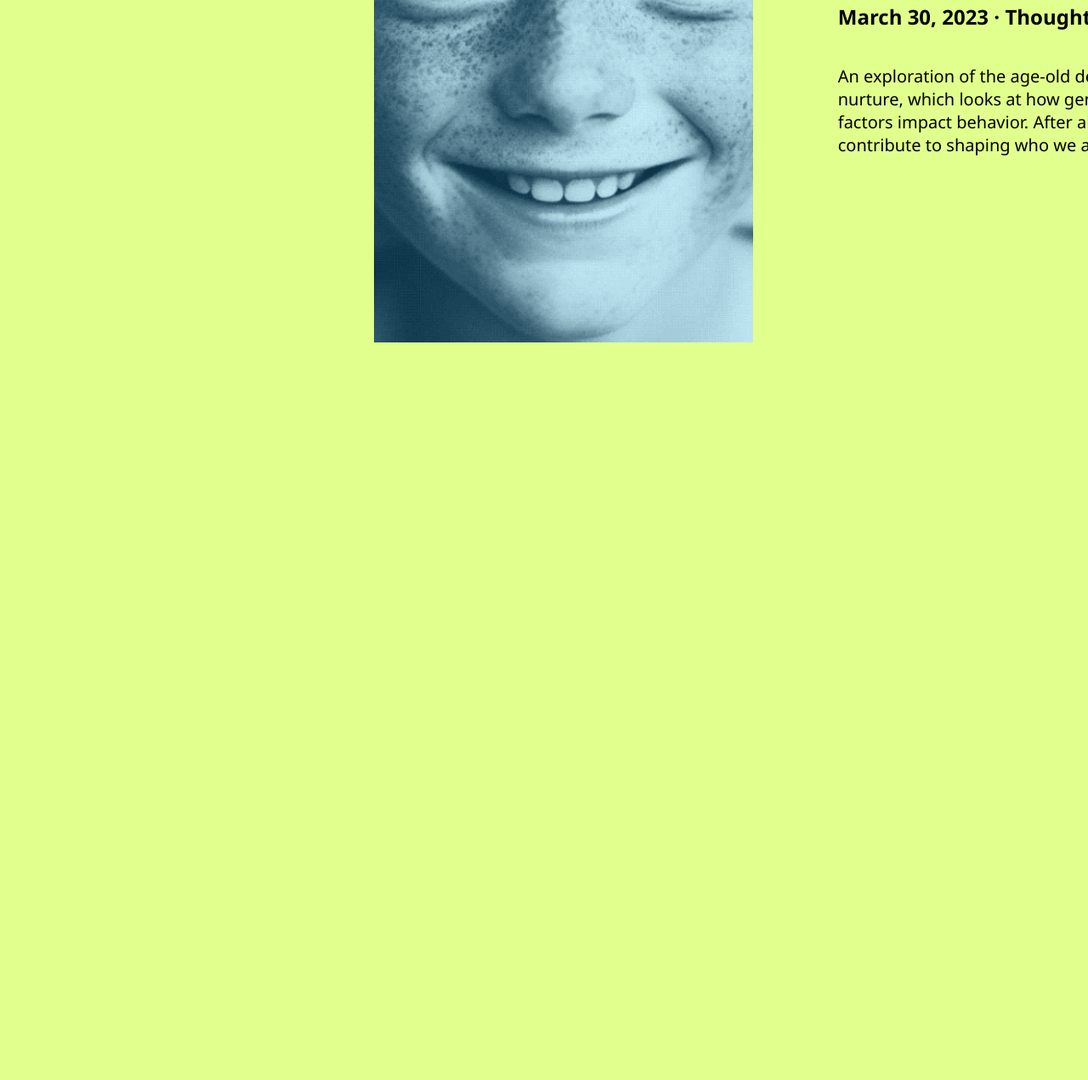
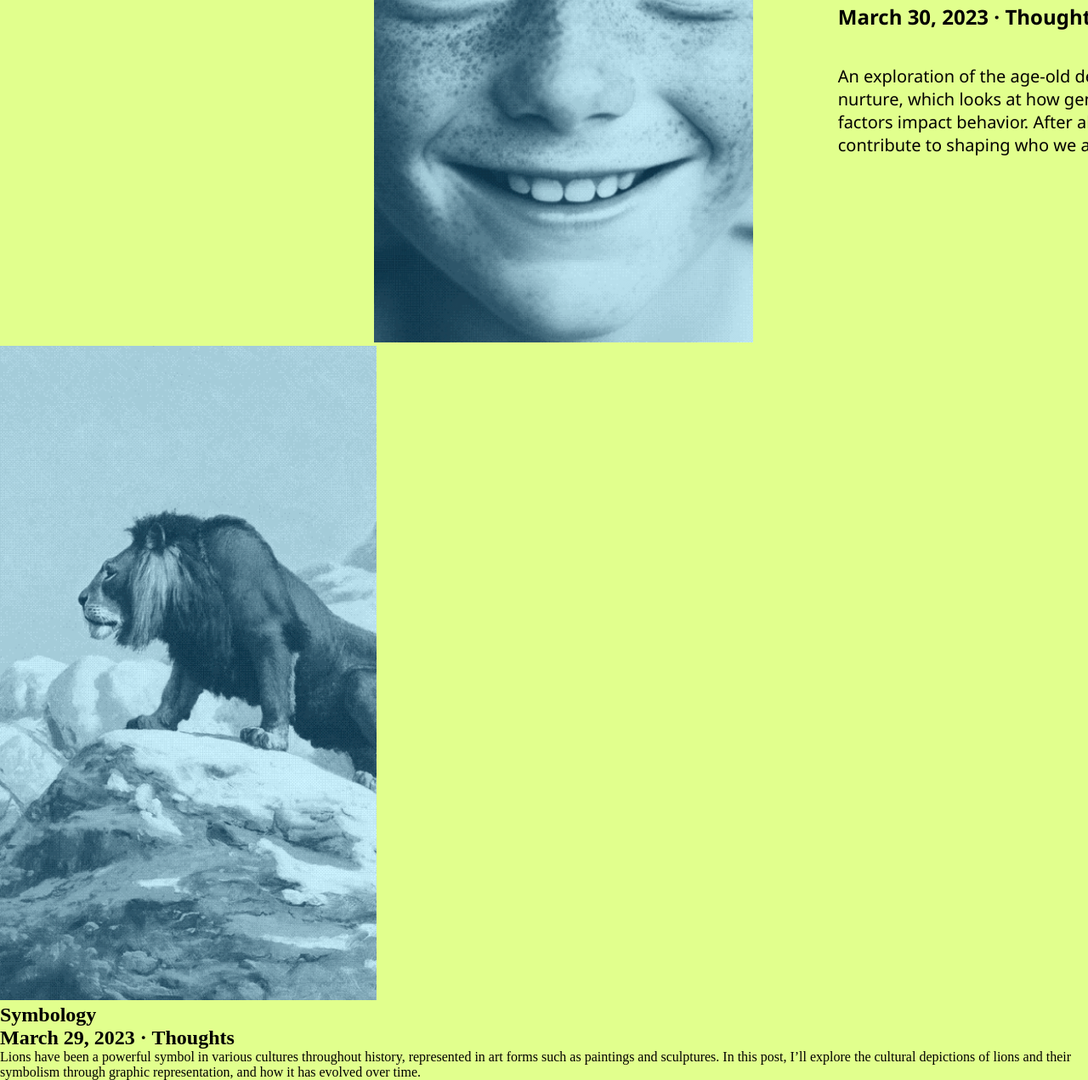
Before and after one commit to AIsaac10/atv_reprodu-o_site, a plain HTML site: page atv_reprodução_site/index.html in a window 1280 px wide. Shown: the part 431-1702 px from the top of the page at 85% size. Before the commit the page ends 838 px from the top, so only its background shows below. Drawn offline with Linux system fonts and the light colour scheme.

Commit message:
commit 3

```diff
--- a/atv_reprodução_site/index.html
+++ b/atv_reprodução_site/index.html
@@ -8,6 +8,9 @@
 </head>
 <body>
     <main>
+
+
+        <section id="section1">
             <div id="container1">
                 <header id="header">
                     <div id="risco">
@@ -34,12 +37,11 @@
                 </div>
             </div>
 
-        <section id="section1">
             <div>
-                <img id="img_camp1" src="assets/img/Captura de tela 2025-03-13 134508.png" alt="">
+                <img id="img_camp1" src="assets/img/menino_rosto.png" alt="">
             </div>
             <div id="text_camp1">
-                <h1 id="camp1_1"> Na(Nur)ture</h1>
+                <h1 id="camp1_1">Na(Nur)ture</h1>
 
                 <h2 id="camp1_2">March 30, 2023 · Thoughts</h2>
 
@@ -51,6 +53,20 @@
 
         </section>
 
+        <section id="section2">
+            <div>
+                <img id="img_camp2" src="assets/img/leao.png" alt="">
+            </div>
+            <div id="text_camp2">
+                <h1 id="camp2_1">Symbology</h1>
+
+                <h2 id="camp2_2">March 29, 2023 · Thoughts</h2>
+
+                <p id="camp2_3">Lions have been a powerful symbol in various cultures throughout history, represented in art forms such as paintings and sculptures. In this post, I’ll explore the cultural depictions of lions and their symbolism through graphic representation, and how it has evolved over time.</p>
+            </div>
+
+        </section>
+
     </main>
 </body>
 </html>
--- a/atv_reprodução_site/style.css
+++ b/atv_reprodução_site/style.css
@@ -5,6 +5,11 @@
 main {
     border-top: 34px solid #5dd8ff;
     display: flex;
+    flex-direction: column;
+}
+
+body {
+    background-color: #e1ff8d;
 }
 
 #header {
@@ -18,9 +23,7 @@ main {
 
 }
 
-body {
-    background-color: #e1ff8d;
-}
+
 
 #container1 {
     display: flex;
@@ -67,6 +70,11 @@ font-weight: 400;
     font-family: 'Segoe UI', Tahoma, Geneva, Verdana, sans-serif;
 
 }
+
+#img_camp1 {
+    height: 100vh;
+}
+
 .botão {
     padding: 0;
     border: 0;
@@ -77,7 +85,3 @@ font-weight: 400;
 .botão:hover {
     cursor: pointer;
 }
-
-#img_camp1 {
-    height: 100vh;
-}
```
Also changed, not shown: atv_reprodução_site/assets/img/leao.png (added), atv_reprodução_site/assets/img/menino_rosto.png (added). Lines whose indentation alone changed are shown as unchanged.
